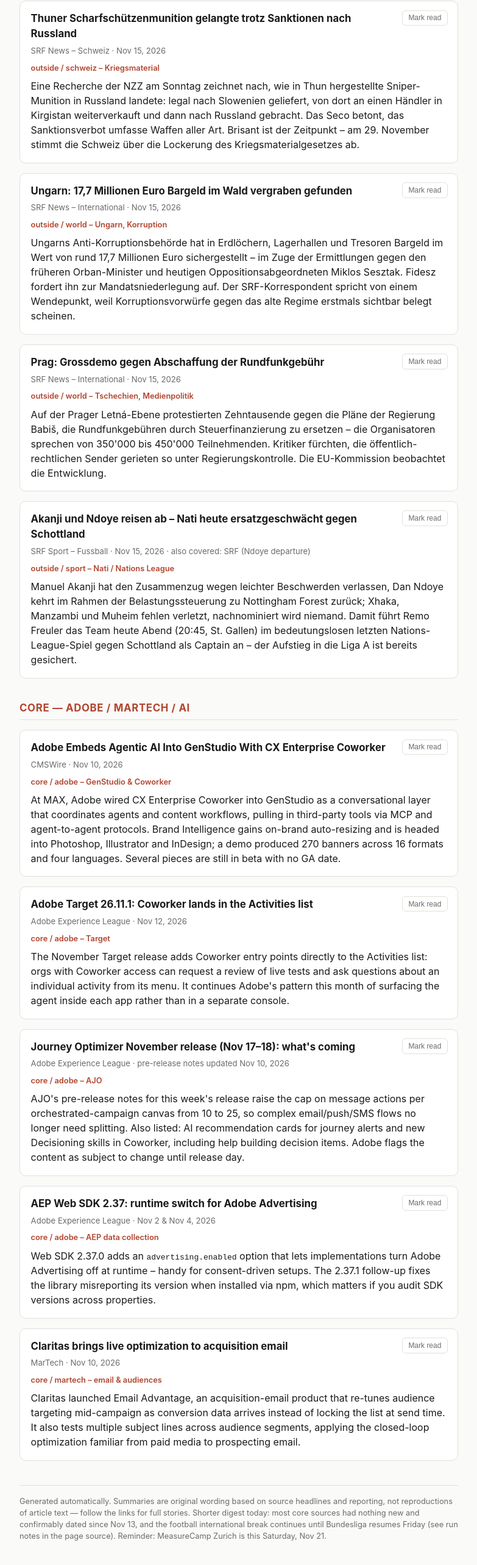
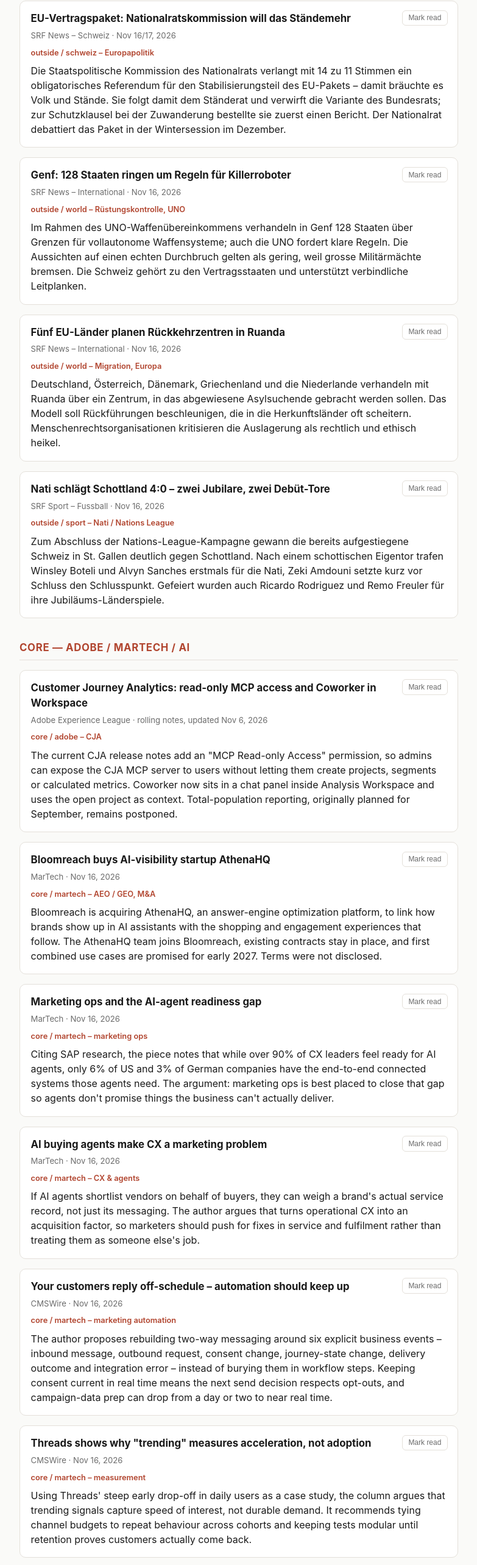
Before and after one commit to magicistheanswer/news-digest, a plain HTML site: page docs/index.html in a window 1280 px wide. Shown: the part 213-2780 px from the top of the page at 61% size, without its empty margins (248-1031 px from the left). Drawn offline with Linux system fonts and the light colour scheme.

Commit message:
Digest 2026-11-17: 14 articles (10 core / 4 outside)
Skipped: Adobe blog (nothing new after Nov 11), MeasureCamp (event pages only),
Kicker (international break), BBC News/Sport (not reachable via search).

Co-Authored-By: Claude Opus 5.5 <noreply@anthropic.com>
Claude-Session: https://claude.ai/code/session_01ML879DFcz1u6eFETjB2csn

```diff
--- a/docs/index.html
+++ b/docs/index.html
@@ -3,7 +3,7 @@
 <head>
 <meta charset="UTF-8">
 <meta name="viewport" content="width=device-width, initial-scale=1.0">
-<title>Morning News Digest — 2026-11-16</title>
+<title>Morning News Digest — 2026-11-17</title>
 <style>
   :root {
     color-scheme: light dark;
@@ -95,85 +95,120 @@
 </head>
 <body>
 <!--
-  Run notes (2026-11-16, Monday):
-  - Direct RSS/Atom fetching still blocked (curl to technologyreview.com / martech.org / bbci.co.uk / srf.ch gets no connection; WebFetch cannot resolve technologyreview.com). Fallback: WebSearch scoped per source domain; dates taken from URLs, author/listing pages or explicit date follow-up searches.
-  - Used (5 core / 4 outside): SRF Schweiz Thun sniper ammunition reached Russia (Nov 15). SRF International Hungary cash find (Nov 15) and Prague media-reform protest (Nov 15). SRF Sport Akanji leaves Nati camp (Sun Nov 15). CMSWire Adobe GenStudio + CX Enterprise Coworker (Nov 10). MarTech Claritas Email Advantage (Nov 10, confirmed via author page). Adobe Target 26.11.1 release notes (Nov 12). AJO November pre-release notes (updated Nov 10, release Nov 17-18). AEP Web SDK 2.37.0/2.37.1 release notes (Nov 2/4; monthly cadence, within ~2 weeks).
-  - Skipped: MIT Technology Review (newest found = The Download Nov 13, whose leads - midterms column and Nvidia chip tracking - were already shown; nothing from Nov 14-16 found). MarTech (newest dated items Nov 13, all shown; "Don't pay a premium for data you can't use" and "If you don't define your weakness, AI will" - publish dates not confirmable; "IAB launches Event and Conversion API" - date ambiguous, comment deadline Feb 2026 suggests an older piece). CMSWire (nothing confirmably dated after Nov 13; Five9 10-minute survey is from Oct 14; Kustomer AI QA undated). Adobe blog (no post after Nov 11 found). MeasureCamp (event pages only - MeasureCamp Zurich on Nov 21). Kicker Bundesliga: international break (Nov 9-17), Bundesliga resumes Fri Nov 20; nothing confirmably fresh. BBC News / BBC Sport: domains not reachable via the search tool. SRF Sport: Freuler/Rodriguez jubilee preview not separately dated (merged into the Akanji item context).
-  - Dedup: SRF items on Akanji and Ndoye departures treated as one story. Freshness beats quota per CLAUDE.md (9 articles). Layout: Outside above Core; Mark-read via localStorage kept.
+  Run notes (2026-11-17, Tuesday):
+  - Direct RSS/Atom fetching still blocked (curl CONNECT to technologyreview.com / martech.org / bbci.co.uk / srf.ch returns proxy 403). Fallback: WebSearch scoped per source domain; dates taken from URLs or explicit date follow-up searches.
+  - Used (10 core / 4 outside): MIT TR The Download, Jensen Huang petition, "fencing AI in" essay (all Nov 16, dated URLs). MarTech Bloomreach/AthenaHQ (Nov 16, confirmed via Bloomreach newsroom), marketing-ops AI readiness and "AI agents make CX marketing's problem" (Nov 16 per article text; crawl age 0 days - not independently confirmed beyond that). CMSWire marketing automation events, Threads trending, service-partner earnings (Nov 16 per follow-up date search). Adobe CJA current release notes (updated Nov 6; monthly cadence, within ~2 weeks). SRF Schweiz SPK-N Ständemehr (Nov 16/17). SRF International Geneva killer-robot talks and EU-Rwanda return centres (Nov 16, also in Tagesschau 16.11.). SRF Sport Nati 4:0 Scotland (Mon Nov 16).
+  - Skipped: Adobe Experience Cloud blog / Adobe newsroom (no post after Nov 11 found). MeasureCamp (event pages only - MeasureCamp Zurich Sat Nov 21). Kicker Bundesliga (international break until Nov 17, Bundesliga resumes Fri Nov 20; kicker-Awards Kane item is older; nothing confirmably dated Nov 16-17). BBC News / BBC Sport (domains not accessible to the search tool). MarTech personalization/brand-reputation pieces (dates not confirmable).
+  - Dedup: SRF Tagesschau 16.11. covered both the autonomous-weapons and Rwanda items - linked to the article pages. Jensen Huang petition is a new development of a previously shown Nvidia story (Nov 11/13), not a repeat link. Freshness beats quota per CLAUDE.md (14 articles). Layout: Outside above Core; Mark-read via localStorage kept.
 -->
 <div class="wrap">
   <header>
     <h1>Morning News Digest</h1>
-    <div class="date">Monday, November 16, 2026 · 9 articles</div>
+    <div class="date">Tuesday, November 17, 2026 · 14 articles</div>
     <button id="reset-read" class="reset-read" type="button">Reset read articles</button>
   </header>
   <h2 class="section">Outside — Schweiz / Weltgeschehen / Sport</h2>
-  <article class="card" data-link="https://www.srf.ch/news/waffenexporte-schweizer-munition-gelangte-ueber-umwege-nach-russland">
+  <article class="card" data-link="https://www.srf.ch/news/schweiz/eu-vertragspaket-nationalratskommission-will-staendemehr-fuer-eu-vertragspaket">
     <button class="mark-read" type="button">Mark read</button>
-    <h3><a href="https://www.srf.ch/news/waffenexporte-schweizer-munition-gelangte-ueber-umwege-nach-russland">Thuner Scharfschützenmunition gelangte trotz Sanktionen nach Russland</a></h3>
-    <div class="meta">SRF News – Schweiz · Nov 15, 2026</div>
-    <div class="why">outside / schweiz – Kriegsmaterial</div>
-    <p class="summary">Eine Recherche der NZZ am Sonntag zeichnet nach, wie in Thun hergestellte Sniper-Munition in Russland landete: legal nach Slowenien geliefert, von dort an einen Händler in Kirgistan weiterverkauft und dann nach Russland gebracht. Das Seco betont, das Sanktionsverbot umfasse Waffen aller Art. Brisant ist der Zeitpunkt – am 29. November stimmt die Schweiz über die Lockerung des Kriegsmaterialgesetzes ab.</p>
+    <h3><a href="https://www.srf.ch/news/schweiz/eu-vertragspaket-nationalratskommission-will-staendemehr-fuer-eu-vertragspaket">EU-Vertragspaket: Nationalratskommission will das Ständemehr</a></h3>
+    <div class="meta">SRF News – Schweiz · Nov 16/17, 2026</div>
+    <div class="why">outside / schweiz – Europapolitik</div>
+    <p class="summary">Die Staatspolitische Kommission des Nationalrats verlangt mit 14 zu 11 Stimmen ein obligatorisches Referendum für den Stabilisierungsteil des EU-Pakets – damit bräuchte es Volk und Stände. Sie folgt damit dem Ständerat und verwirft die Variante des Bundesrats; zur Schutzklausel bei der Zuwanderung bestellte sie zuerst einen Bericht. Der Nationalrat debattiert das Paket in der Wintersession im Dezember.</p>
   </article>
-  <article class="card" data-link="https://www.srf.ch/news/international/korruptionsermittlungen-im-wald-vergraben-ermittler-finden-in-ungarn-millionen-euro">
+  <article class="card" data-link="https://www.srf.ch/news/international/autonome-waffensysteme-128-staaten-ringen-in-genf-um-regeln-fuer-killerroboter">
     <button class="mark-read" type="button">Mark read</button>
-    <h3><a href="https://www.srf.ch/news/international/korruptionsermittlungen-im-wald-vergraben-ermittler-finden-in-ungarn-millionen-euro">Ungarn: 17,7 Millionen Euro Bargeld im Wald vergraben gefunden</a></h3>
-    <div class="meta">SRF News – International · Nov 15, 2026</div>
-    <div class="why">outside / world – Ungarn, Korruption</div>
-    <p class="summary">Ungarns Anti-Korruptionsbehörde hat in Erdlöchern, Lagerhallen und Tresoren Bargeld im Wert von rund 17,7 Millionen Euro sichergestellt – im Zuge der Ermittlungen gegen den früheren Orban-Minister und heutigen Oppositionsabgeordneten Miklos Sesztak. Fidesz fordert ihn zur Mandatsniederlegung auf. Der SRF-Korrespondent spricht von einem Wendepunkt, weil Korruptionsvorwürfe gegen das alte Regime erstmals sichtbar belegt scheinen.</p>
+    <h3><a href="https://www.srf.ch/news/international/autonome-waffensysteme-128-staaten-ringen-in-genf-um-regeln-fuer-killerroboter">Genf: 128 Staaten ringen um Regeln für Killerroboter</a></h3>
+    <div class="meta">SRF News – International · Nov 16, 2026</div>
+    <div class="why">outside / world – Rüstungskontrolle, UNO</div>
+    <p class="summary">Im Rahmen des UNO-Waffenübereinkommens verhandeln in Genf 128 Staaten über Grenzen für vollautonome Waffensysteme; auch die UNO fordert klare Regeln. Die Aussichten auf einen echten Durchbruch gelten als gering, weil grosse Militärmächte bremsen. Die Schweiz gehört zu den Vertragsstaaten und unterstützt verbindliche Leitplanken.</p>
   </article>
-  <article class="card" data-link="https://www.srf.ch/news/international/umstrittene-medienreform-grossdemo-in-tschechien-gegen-abschaffung-von-rundfunkgebuehr">
+  <article class="card" data-link="https://www.srf.ch/news/international/migration-nach-europa-neue-zentren-fuer-asylsuchende-aus-europa-in-ostafrika">
     <button class="mark-read" type="button">Mark read</button>
-    <h3><a href="https://www.srf.ch/news/international/umstrittene-medienreform-grossdemo-in-tschechien-gegen-abschaffung-von-rundfunkgebuehr">Prag: Grossdemo gegen Abschaffung der Rundfunkgebühr</a></h3>
-    <div class="meta">SRF News – International · Nov 15, 2026</div>
-    <div class="why">outside / world – Tschechien, Medienpolitik</div>
-    <p class="summary">Auf der Prager Letná-Ebene protestierten Zehntausende gegen die Pläne der Regierung Babiš, die Rundfunkgebühren durch Steuerfinanzierung zu ersetzen – die Organisatoren sprechen von 350'000 bis 450'000 Teilnehmenden. Kritiker fürchten, die öffentlich-rechtlichen Sender gerieten so unter Regierungskontrolle. Die EU-Kommission beobachtet die Entwicklung.</p>
+    <h3><a href="https://www.srf.ch/news/international/migration-nach-europa-neue-zentren-fuer-asylsuchende-aus-europa-in-ostafrika">Fünf EU-Länder planen Rückkehrzentren in Ruanda</a></h3>
+    <div class="meta">SRF News – International · Nov 16, 2026</div>
+    <div class="why">outside / world – Migration, Europa</div>
+    <p class="summary">Deutschland, Österreich, Dänemark, Griechenland und die Niederlande verhandeln mit Ruanda über ein Zentrum, in das abgewiesene Asylsuchende gebracht werden sollen. Das Modell soll Rückführungen beschleunigen, die in die Herkunftsländer oft scheitern. Menschenrechtsorganisationen kritisieren die Auslagerung als rechtlich und ethisch heikel.</p>
   </article>
-  <article class="card" data-link="https://www.srf.ch/sport/fussball/super-league/news-zur-schweizer-nati-leichte-beschwerden-akanji-reist-vorzeitig-ab">
+  <article class="card" data-link="https://www.srf.ch/sport/fussball/nationalmannschaft/4-0-gegen-schottland-zwei-jubilare-und-zwei-debuet-tore-erfolgreiche-nati-feiert-sieg">
     <button class="mark-read" type="button">Mark read</button>
-    <h3><a href="https://www.srf.ch/sport/fussball/super-league/news-zur-schweizer-nati-leichte-beschwerden-akanji-reist-vorzeitig-ab">Akanji und Ndoye reisen ab – Nati heute ersatzgeschwächt gegen Schottland</a></h3>
-    <div class="meta">SRF Sport – Fussball · Nov 15, 2026 · also covered: SRF (Ndoye departure)</div>
+    <h3><a href="https://www.srf.ch/sport/fussball/nationalmannschaft/4-0-gegen-schottland-zwei-jubilare-und-zwei-debuet-tore-erfolgreiche-nati-feiert-sieg">Nati schlägt Schottland 4:0 – zwei Jubilare, zwei Debüt-Tore</a></h3>
+    <div class="meta">SRF Sport – Fussball · Nov 16, 2026</div>
     <div class="why">outside / sport – Nati / Nations League</div>
-    <p class="summary">Manuel Akanji hat den Zusammenzug wegen leichter Beschwerden verlassen, Dan Ndoye kehrt im Rahmen der Belastungssteuerung zu Nottingham Forest zurück; Xhaka, Manzambi und Muheim fehlen verletzt, nachnominiert wird niemand. Damit führt Remo Freuler das Team heute Abend (20:45, St. Gallen) im bedeutungslosen letzten Nations-League-Spiel gegen Schottland als Captain an – der Aufstieg in die Liga A ist bereits gesichert.</p>
+    <p class="summary">Zum Abschluss der Nations-League-Kampagne gewann die bereits aufgestiegene Schweiz in St. Gallen deutlich gegen Schottland. Nach einem schottischen Eigentor trafen Winsley Boteli und Alvyn Sanches erstmals für die Nati, Zeki Amdouni setzte kurz vor Schluss den Schlusspunkt. Gefeiert wurden auch Ricardo Rodriguez und Remo Freuler für ihre Jubiläums-Länderspiele.</p>
   </article>
   <h2 class="section">Core — Adobe / Martech / AI</h2>
-  <article class="card" data-link="https://www.cmswire.com/customer-experience/adobe-embeds-agentic-ai-into-genstudio-with-cx-enterprise-coworker/">
+  <article class="card" data-link="https://experienceleague.adobe.com/en/docs/analytics-platform/using/releases/latest">
     <button class="mark-read" type="button">Mark read</button>
-    <h3><a href="https://www.cmswire.com/customer-experience/adobe-embeds-agentic-ai-into-genstudio-with-cx-enterprise-coworker/">Adobe Embeds Agentic AI Into GenStudio With CX Enterprise Coworker</a></h3>
-    <div class="meta">CMSWire · Nov 10, 2026</div>
-    <div class="why">core / adobe – GenStudio &amp; Coworker</div>
-    <p class="summary">At MAX, Adobe wired CX Enterprise Coworker into GenStudio as a conversational layer that coordinates agents and content workflows, pulling in third-party tools via MCP and agent-to-agent protocols. Brand Intelligence gains on-brand auto-resizing and is headed into Photoshop, Illustrator and InDesign; a demo produced 270 banners across 16 formats and four languages. Several pieces are still in beta with no GA date.</p>
+    <h3><a href="https://experienceleague.adobe.com/en/docs/analytics-platform/using/releases/latest">Customer Journey Analytics: read-only MCP access and Coworker in Workspace</a></h3>
+    <div class="meta">Adobe Experience League · rolling notes, updated Nov 6, 2026</div>
+    <div class="why">core / adobe – CJA</div>
+    <p class="summary">The current CJA release notes add an "MCP Read-only Access" permission, so admins can expose the CJA MCP server to users without letting them create projects, segments or calculated metrics. Coworker now sits in a chat panel inside Analysis Workspace and uses the open project as context. Total-population reporting, originally planned for September, remains postponed.</p>
   </article>
-  <article class="card" data-link="https://experienceleague.adobe.com/en/docs/target/using/release-notes/release-notes">
+  <article class="card" data-link="https://martech.org/bloomreach-goes-back-to-its-roots-with-athenahq-acquisition/">
     <button class="mark-read" type="button">Mark read</button>
-    <h3><a href="https://experienceleague.adobe.com/en/docs/target/using/release-notes/release-notes">Adobe Target 26.11.1: Coworker lands in the Activities list</a></h3>
-    <div class="meta">Adobe Experience League · Nov 12, 2026</div>
-    <div class="why">core / adobe – Target</div>
-    <p class="summary">The November Target release adds Coworker entry points directly to the Activities list: orgs with Coworker access can request a review of live tests and ask questions about an individual activity from its menu. It continues Adobe's pattern this month of surfacing the agent inside each app rather than in a separate console.</p>
+    <h3><a href="https://martech.org/bloomreach-goes-back-to-its-roots-with-athenahq-acquisition/">Bloomreach buys AI-visibility startup AthenaHQ</a></h3>
+    <div class="meta">MarTech · Nov 16, 2026</div>
+    <div class="why">core / martech – AEO / GEO, M&amp;A</div>
+    <p class="summary">Bloomreach is acquiring AthenaHQ, an answer-engine optimization platform, to link how brands show up in AI assistants with the shopping and engagement experiences that follow. The AthenaHQ team joins Bloomreach, existing contracts stay in place, and first combined use cases are promised for early 2027. Terms were not disclosed.</p>
   </article>
-  <article class="card" data-link="https://experienceleague.adobe.com/en/docs/journey-optimizer/using/whats-new/e-release-notes">
+  <article class="card" data-link="https://martech.org/marketing-ops-can-turn-ai-agent-readiness-from-a-blind-spot-to-a-strength/">
     <button class="mark-read" type="button">Mark read</button>
-    <h3><a href="https://experienceleague.adobe.com/en/docs/journey-optimizer/using/whats-new/e-release-notes">Journey Optimizer November release (Nov 17–18): what's coming</a></h3>
-    <div class="meta">Adobe Experience League · pre-release notes updated Nov 10, 2026</div>
-    <div class="why">core / adobe – AJO</div>
-    <p class="summary">AJO's pre-release notes for this week's release raise the cap on message actions per orchestrated-campaign canvas from 10 to 25, so complex email/push/SMS flows no longer need splitting. Also listed: AI recommendation cards for journey alerts and new Decisioning skills in Coworker, including help building decision items. Adobe flags the content as subject to change until release day.</p>
+    <h3><a href="https://martech.org/marketing-ops-can-turn-ai-agent-readiness-from-a-blind-spot-to-a-strength/">Marketing ops and the AI-agent readiness gap</a></h3>
+    <div class="meta">MarTech · Nov 16, 2026</div>
+    <div class="why">core / martech – marketing ops</div>
+    <p class="summary">Citing SAP research, the piece notes that while over 90% of CX leaders feel ready for AI agents, only 6% of US and 3% of German companies have the end-to-end connected systems those agents need. The argument: marketing ops is best placed to close that gap so agents don't promise things the business can't actually deliver.</p>
   </article>
-  <article class="card" data-link="https://experienceleague.adobe.com/en/docs/experience-platform/collection/js/release-notes">
+  <article class="card" data-link="https://martech.org/ai-agents-make-cx-marketings-problem/">
     <button class="mark-read" type="button">Mark read</button>
-    <h3><a href="https://experienceleague.adobe.com/en/docs/experience-platform/collection/js/release-notes">AEP Web SDK 2.37: runtime switch for Adobe Advertising</a></h3>
-    <div class="meta">Adobe Experience League · Nov 2 &amp; Nov 4, 2026</div>
-    <div class="why">core / adobe – AEP data collection</div>
-    <p class="summary">Web SDK 2.37.0 adds an <code>advertising.enabled</code> option that lets implementations turn Adobe Advertising off at runtime – handy for consent-driven setups. The 2.37.1 follow-up fixes the library misreporting its version when installed via npm, which matters if you audit SDK versions across properties.</p>
+    <h3><a href="https://martech.org/ai-agents-make-cx-marketings-problem/">AI buying agents make CX a marketing problem</a></h3>
+    <div class="meta">MarTech · Nov 16, 2026</div>
+    <div class="why">core / martech – CX &amp; agents</div>
+    <p class="summary">If AI agents shortlist vendors on behalf of buyers, they can weigh a brand's actual service record, not just its messaging. The author argues that turns operational CX into an acquisition factor, so marketers should push for fixes in service and fulfilment rather than treating them as someone else's job.</p>
   </article>
-  <article class="card" data-link="https://martech.org/claritas-brings-live-optimization-to-acquisition-email/">
+  <article class="card" data-link="https://www.cmswire.com/digital-marketing/your-customers-reply-off-schedule-your-marketing-automation-should-keep-up/">
     <button class="mark-read" type="button">Mark read</button>
-    <h3><a href="https://martech.org/claritas-brings-live-optimization-to-acquisition-email/">Claritas brings live optimization to acquisition email</a></h3>
-    <div class="meta">MarTech · Nov 10, 2026</div>
-    <div class="why">core / martech – email &amp; audiences</div>
-    <p class="summary">Claritas launched Email Advantage, an acquisition-email product that re-tunes audience targeting mid-campaign as conversion data arrives instead of locking the list at send time. It also tests multiple subject lines across audience segments, applying the closed-loop optimization familiar from paid media to prospecting email.</p>
+    <h3><a href="https://www.cmswire.com/digital-marketing/your-customers-reply-off-schedule-your-marketing-automation-should-keep-up/">Your customers reply off-schedule – automation should keep up</a></h3>
+    <div class="meta">CMSWire · Nov 16, 2026</div>
+    <div class="why">core / martech – marketing automation</div>
+    <p class="summary">The author proposes rebuilding two-way messaging around six explicit business events – inbound message, outbound request, consent change, journey-state change, delivery outcome and integration error – instead of burying them in workflow steps. Keeping consent current in real time means the next send decision respects opt-outs, and campaign-data prep can drop from a day or two to near real time.</p>
+  </article>
+  <article class="card" data-link="https://www.cmswire.com/digital-marketing/threads-shows-why-trending-measures-acceleration-not-customer-adoption/">
+    <button class="mark-read" type="button">Mark read</button>
+    <h3><a href="https://www.cmswire.com/digital-marketing/threads-shows-why-trending-measures-acceleration-not-customer-adoption/">Threads shows why "trending" measures acceleration, not adoption</a></h3>
+    <div class="meta">CMSWire · Nov 16, 2026</div>
+    <div class="why">core / martech – measurement</div>
+    <p class="summary">Using Threads' steep early drop-off in daily users as a case study, the column argues that trending signals capture speed of interest, not durable demand. It recommends tying channel budgets to repeat behaviour across cohorts and keeping tests modular until retention proves customers actually come back.</p>
+  </article>
+  <article class="card" data-link="https://www.cmswire.com/customer-experience/your-service-partner-says-its-rebuilding-its-earnings-tell-the-truth/">
+    <button class="mark-read" type="button">Mark read</button>
+    <h3><a href="https://www.cmswire.com/customer-experience/your-service-partner-says-its-rebuilding-its-earnings-tell-the-truth/">Your service partner says it's rebuilding – its earnings tell the truth</a></h3>
+    <div class="meta">CMSWire · Nov 16, 2026</div>
+    <div class="why">core / cx – vendor evaluation</div>
+    <p class="summary">Looking at Samsung SDS and LG CNS results, the piece shows how to test an IT service partner's transformation claims against its financials, e.g. growth in revenue from outside its own group. The takeaway for CX buyers: judge a vendor's AI pivot by where its money comes from, not by its keynote.</p>
+  </article>
+  <article class="card" data-link="https://www.technologyreview.com/2026/11/16/1148599/the-download-testing-tech-promises-cognitive-immortality-quest/">
+    <button class="mark-read" type="button">Mark read</button>
+    <h3><a href="https://www.technologyreview.com/2026/11/16/1148599/the-download-testing-tech-promises-cognitive-immortality-quest/">The Download: testing tech promises, plus a global AI-oversight push</a></h3>
+    <div class="meta">MIT Technology Review · Nov 16, 2026</div>
+    <div class="why">core / ai – newsletter</div>
+    <p class="summary">Monday's briefing introduces the "Are we there yet?" series, scoring six long-promised technologies – from solid-state batteries to eliminating traffic deaths – on a 0–10 progress meter. The news roundup flags a US-led ten-country pact to secure AI supply chains against China, a call by 22 nations for a global AI oversight body, and research warning that AI trained on Wikipedia could accelerate the decline of vulnerable languages.</p>
+  </article>
+  <article class="card" data-link="https://www.technologyreview.com/2026/11/16/1148624/the-open-source-movement-wants-jensen-huang-back/">
+    <button class="mark-read" type="button">Mark read</button>
+    <h3><a href="https://www.technologyreview.com/2026/11/16/1148624/the-open-source-movement-wants-jensen-huang-back/">The open-source movement wants Jensen Huang back</a></h3>
+    <div class="meta">MIT Technology Review · Nov 16, 2026</div>
+    <div class="why">core / ai – Nvidia</div>
+    <p class="summary">Following the board investigation that sidelined him, supporters – many from the open-source AI community – are petitioning for Jensen Huang's reinstatement as Nvidia CEO. The piece also covers a new Commerce Department rule on Nvidia chips, adding regulatory pressure to the leadership turmoil.</p>
+  </article>
+  <article class="card" data-link="https://www.technologyreview.com/2026/11/16/1148565/building-trustworthy-ai-by-fencing-it-in-not-predicting-it/">
+    <button class="mark-read" type="button">Mark read</button>
+    <h3><a href="https://www.technologyreview.com/2026/11/16/1148565/building-trustworthy-ai-by-fencing-it-in-not-predicting-it/">Building trustworthy AI by fencing it in, not predicting it</a></h3>
+    <div class="meta">MIT Technology Review · Nov 16, 2026</div>
+    <div class="why">core / ai – governance</div>
+    <p class="summary">This opinion essay argues that trying to predict every behaviour of a capable model is a losing game; instead, systems should be made bounded, observable and controllable. It is a useful framing for anyone deploying agents in marketing stacks, where guardrails and audit trails matter more than perfect forecasts.</p>
   </article>
   <footer>
-    Generated automatically. Summaries are original wording based on source headlines and reporting, not reproductions of article text — follow the links for full stories. Shorter digest today: most core sources had nothing new and confirmably dated since Nov 13, and the football international break continues until Bundesliga resumes Friday (see run notes in the page source). Reminder: MeasureCamp Zurich is this Saturday, Nov 21.
+    Generated automatically. Summaries are original wording based on source headlines and reporting, not reproductions of article text — follow the links for full stories. No Bundesliga item today (international break ends; matchday resumes Friday, Nov 20). Reminder: MeasureCamp Zurich is this Saturday, Nov 21.
   </footer>
 </div>
 <script>
```
Also changed, not shown: data/history.json (+70 -0 lines).
